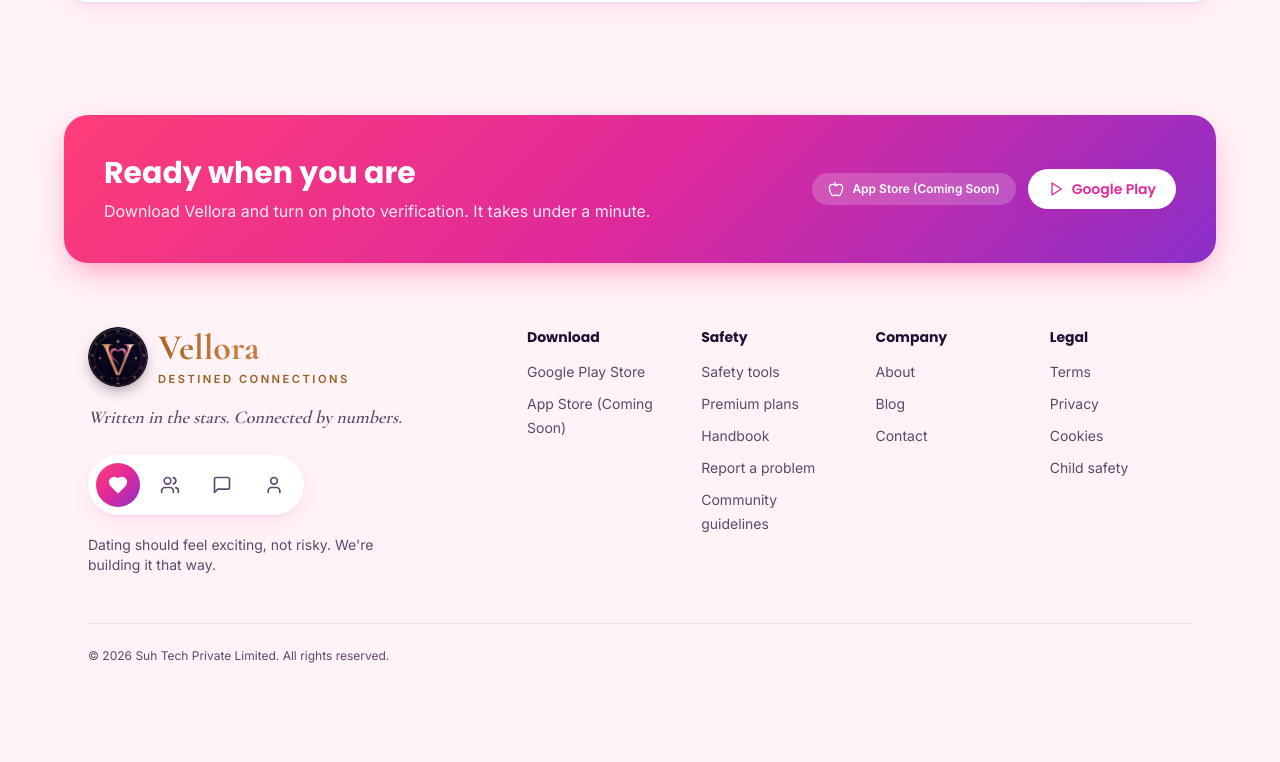
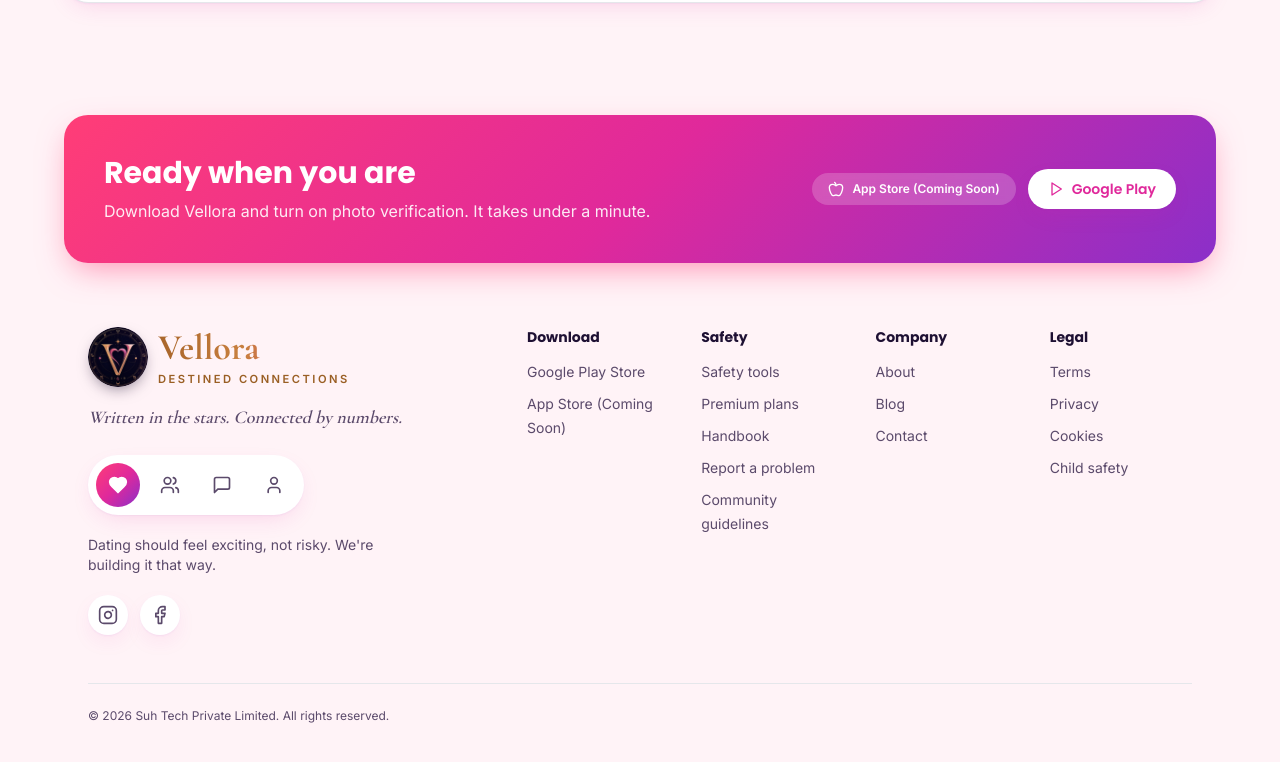
Before and after one commit to suhtechpvtltdbuisness-collab/datingapp-landingpage, a Next.js app: page /report-problem in a window 1280 px wide. Shown: the part 1265-2027 px from the top of the page. Before the commit the page ends 1969 px from the top, so only its background shows below. Built offline with nearby package versions, Linux system fonts and the light colour scheme; no server answers.

Commit message:
add social media links

```diff
--- a/src/app/(site)/safety/components/SafetyFooter.tsx
+++ b/src/app/(site)/safety/components/SafetyFooter.tsx
@@ -1,4 +1,4 @@
-import { Heart, Users, MessageSquare, User } from "lucide-react";
+import { Heart, Users, MessageSquare, User, Instagram, Facebook, Youtube, Twitter } from "lucide-react";
 import DownloadCtaBar from "./DownloadCtaBar";
 import BrandLogo from "./BrandLogo";
 import TrackedLink from "./TrackedLink";
@@ -48,8 +48,16 @@ export default function SafetyFooter({ company, storeLinks }: Props) {
     storeLinks?.appStore ||
     defaultStoreLinks.appStore;
   const igUrl = company?.instagram || defaultSocialLinks.instagram;
+  const fbUrl = company?.facebook || defaultSocialLinks.facebook;
   const ytUrl = company?.youtube || defaultSocialLinks.youtube;
   const xUrl = company?.x || defaultSocialLinks.x;
+
+  const socials = [
+    igUrl && { label: "Instagram", href: igUrl, Icon: Instagram },
+    fbUrl && { label: "Facebook", href: fbUrl, Icon: Facebook },
+    ytUrl && { label: "YouTube", href: ytUrl, Icon: Youtube },
+    xUrl && { label: "X", href: xUrl, Icon: Twitter },
+  ].filter(Boolean) as { label: string; href: string; Icon: typeof Instagram }[];
 
   const groups: { title: string; links: FooterLink[] }[] = [
     {
@@ -90,14 +98,6 @@ export default function SafetyFooter({ company, storeLinks }: Props) {
         { label: "Child safety", href: "/child-safety" },
       ],
     },
-    {
-      title: "Socials",
-      links: [
-        ...(igUrl ? [{ label: "Instagram", href: igUrl, external: true }] : []),
-        ...(ytUrl ? [{ label: "YouTube", href: ytUrl, external: true }] : []),
-        ...(xUrl ? [{ label: "X", href: xUrl, external: true }] : []),
-      ],
-    },
   ];
 
   return (
@@ -134,6 +134,24 @@ export default function SafetyFooter({ company, storeLinks }: Props) {
             <p className="mt-5 max-w-xs text-sm text-brand-ink-soft">
               Dating should feel exciting, not risky. We&apos;re building it that way.
             </p>
+            {socials.length > 0 && (
+              <ul className="mt-5 flex gap-3" aria-label="Social media">
+                {socials.map(({ label, href, Icon }) => (
+                  <li key={label}>
+                    <a
+                      href={href}
+                      target="_blank"
+                      rel="noreferrer"
+                      aria-label={`Vellora on ${label}`}
+                      title={label}
+                      className="grid h-10 w-10 place-items-center rounded-full bg-white text-brand-ink-soft shadow-card transition hover:bg-brand-gradient hover:text-white focus-visible:outline-none focus-visible:ring-2 focus-visible:ring-brand-purple/40"
+                    >
+                      <Icon className="h-5 w-5" aria-hidden />
+                    </a>
+                  </li>
+                ))}
+              </ul>
+            )}
           </div>
           <nav
             aria-label="Footer"
--- a/src/lib/company.ts
+++ b/src/lib/company.ts
@@ -25,7 +25,8 @@ export const storeLinks = {
 };
 
 export const socialLinks = {
-  instagram: null as string | null, // TODO: full profile URL
+  instagram: "https://www.instagram.com/velloradatingapp/" as string | null,
+  facebook: "https://www.facebook.com/people/Vellora/61595252135094/" as string | null,
   youtube: null as string | null, // TODO
   x: null as string | null, // TODO
 };
--- a/src/lib/seo.ts
+++ b/src/lib/seo.ts
@@ -69,7 +69,7 @@ export function pageMetadata({ title, description, path, image, type = "website"
 
 /** JSON-LD for the Organization. Only includes details that are already shown publicly on the site. */
 export function organizationJsonLd(opts?: { sameAs?: (string | null | undefined)[] }) {
-  const sameAs = [socialLinks.instagram, socialLinks.youtube, socialLinks.x, ...(opts?.sameAs ?? [])].filter(
+  const sameAs = [socialLinks.instagram, socialLinks.facebook, socialLinks.youtube, socialLinks.x, ...(opts?.sameAs ?? [])].filter(
     (u, i, all): u is string => !!u && all.indexOf(u) === i,
   );
   return {
--- a/src/lib/siteContent.ts
+++ b/src/lib/siteContent.ts
@@ -21,6 +21,7 @@ export interface SiteCompany {
   supportPhone: string;
   domain: string;
   instagram?: string;
+  facebook?: string;
   youtube?: string;
   x?: string;
 }
@@ -115,6 +116,7 @@ export const FALLBACK_SITE_CONTENT: SiteContentData = {
     supportPhone: defaultCompany.supportPhone,
     domain: defaultCompany.domain,
     instagram: defaultSocialLinks.instagram || "",
+    facebook: defaultSocialLinks.facebook || "",
     youtube: defaultSocialLinks.youtube || "",
     x: defaultSocialLinks.x || "",
   },
@@ -304,6 +306,7 @@ export async function getSiteContent(opts: { revalidate?: number } = {}): Promis
           data.company?.supportPhone || FALLBACK_SITE_CONTENT.company.supportPhone,
         domain: data.company?.domain || FALLBACK_SITE_CONTENT.company.domain,
         instagram: data.company?.instagram || FALLBACK_SITE_CONTENT.company.instagram,
+        facebook: data.company?.facebook || FALLBACK_SITE_CONTENT.company.facebook,
         youtube: data.company?.youtube || FALLBACK_SITE_CONTENT.company.youtube,
         x: data.company?.x || FALLBACK_SITE_CONTENT.company.x,
       },
```
